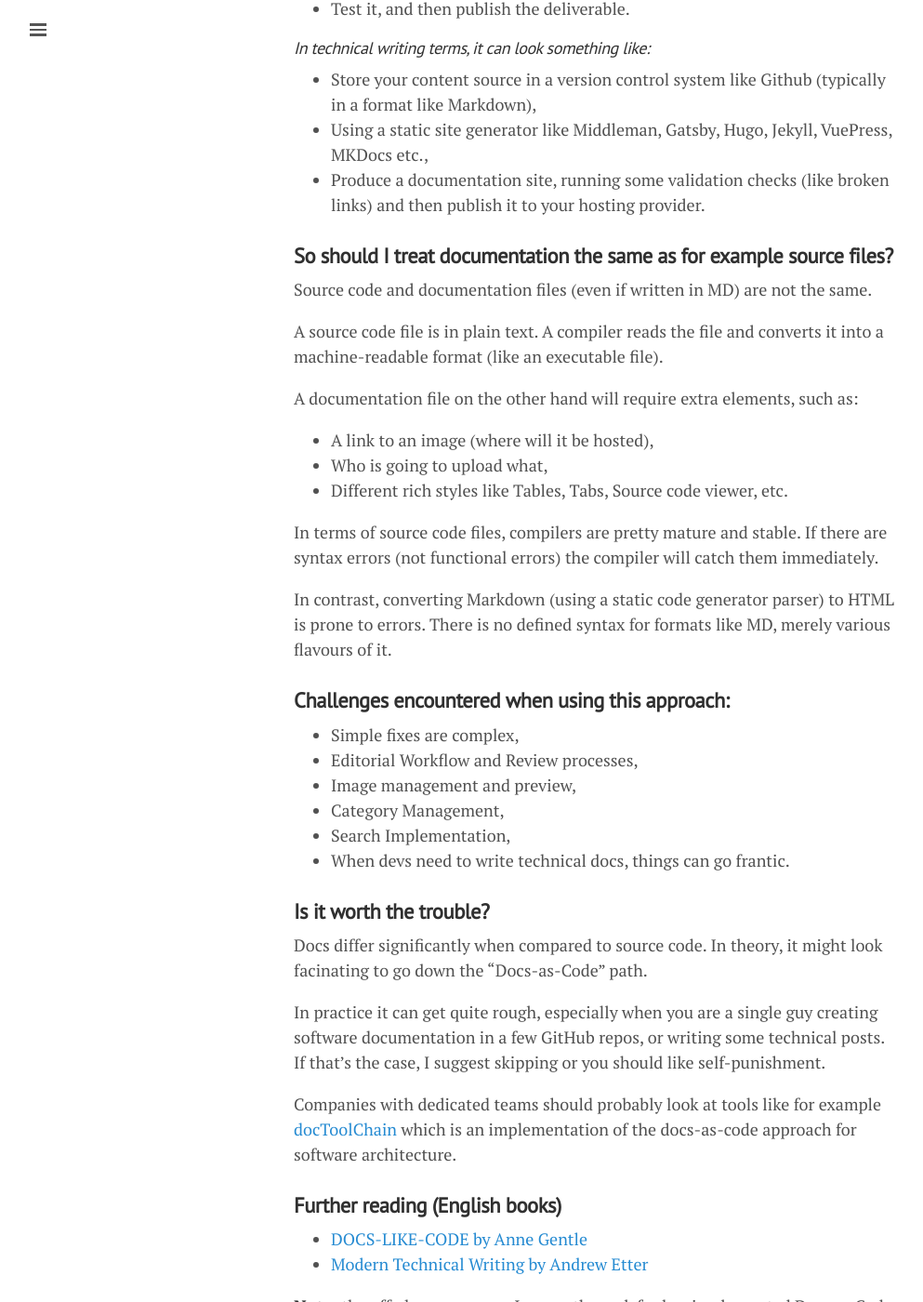
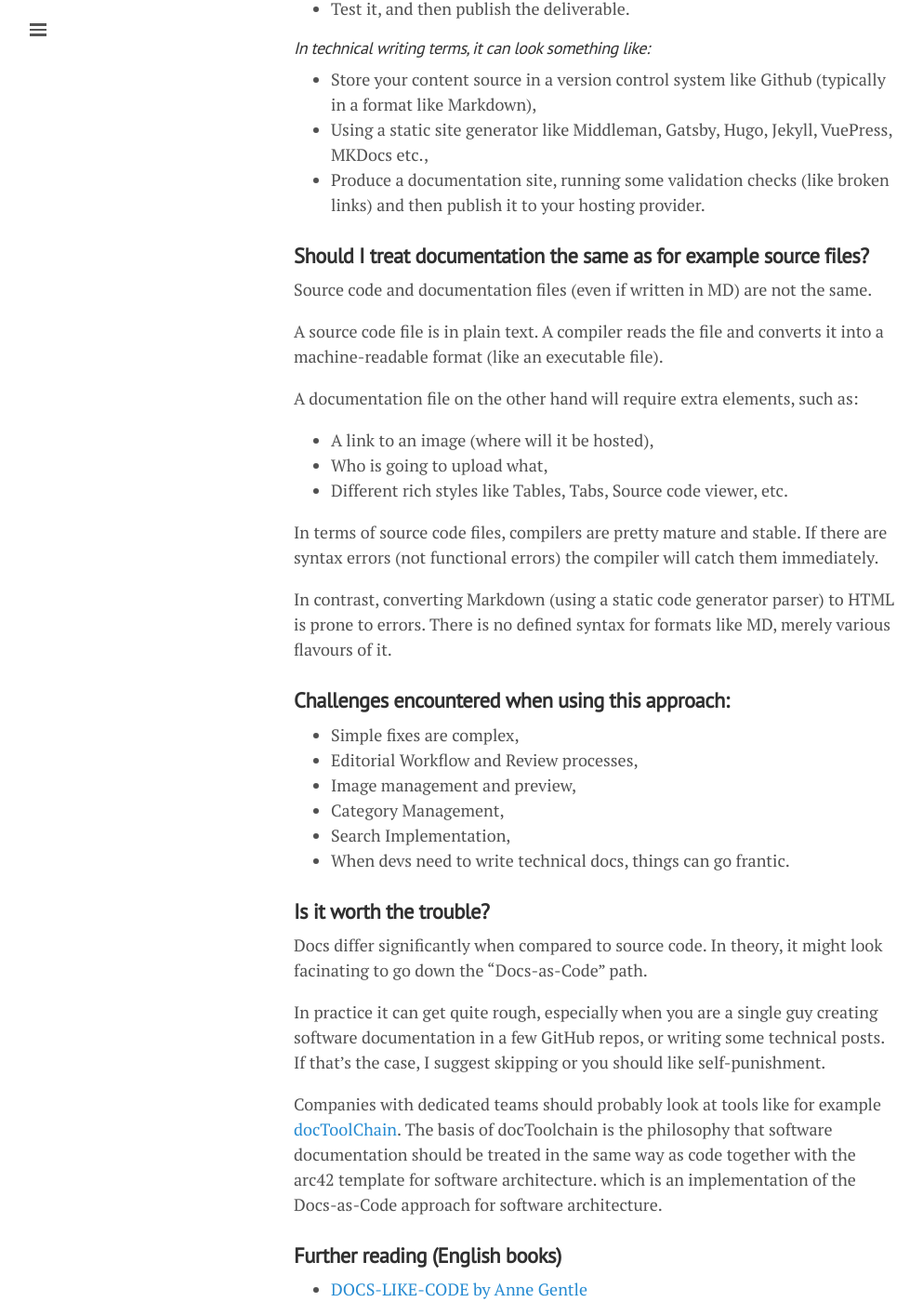
Before and after one commit to lgeurts/lgeurts.github.io, a Jekyll site: the page built from _posts/2020-08-21-docs-as-code.md, in a window 1280 px wide and 1400 px high, scrolled down 354 px. Shown: the whole window at 93% size, without its empty margins (0-993 px from the left). Built offline with Jekyll 4.4.1, drawn with Linux system fonts in a browser that asks for light colours; nearby versions of some CDN libraries.

Commit message:
Update 2020-08-21-docs-as-code.md

```diff
--- a/_posts/2020-08-21-docs-as-code.md
+++ b/_posts/2020-08-21-docs-as-code.md
@@ -19,7 +19,7 @@ tags: [ Technical Writing ]
 - Using a static site generator like Middleman, Gatsby, Hugo, Jekyll, VuePress, MKDocs etc.,
 - Produce a documentation site, running some validation checks (like broken links) and then publish it to your hosting provider.
 
-### **So should I treat documentation the same as for example source files?**
+### **Should I treat documentation the same as for example source files?**
 
 Source code and documentation files (even if written in MD) are not the same.
 
@@ -49,7 +49,7 @@ Docs differ significantly when compared to source code. In theory, it might look
 
 In practice it can get quite rough, especially when you are a single guy creating software documentation in a few GitHub repos, or writing some technical posts. If that's the case, I suggest skipping or you should like self-punishment.
 
-Companies with dedicated teams should probably look at tools like for example [docToolChain](https://doctoolchain.github.io/docToolchain/) which is an implementation of the docs-as-code approach for software architecture.
+Companies with dedicated teams should probably look at tools like for example [docToolChain](https://doctoolchain.github.io/docToolchain/). The basis of docToolchain is the philosophy that software documentation should be treated in the same way as code together with the arc42 template for software architecture. which is an implementation of the Docs-as-Code approach for software architecture.
 
 ### **Further reading (English books)**
 
```
